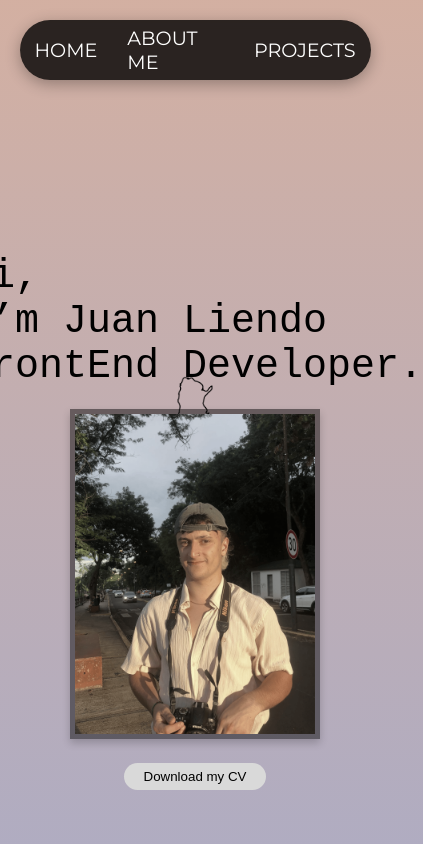
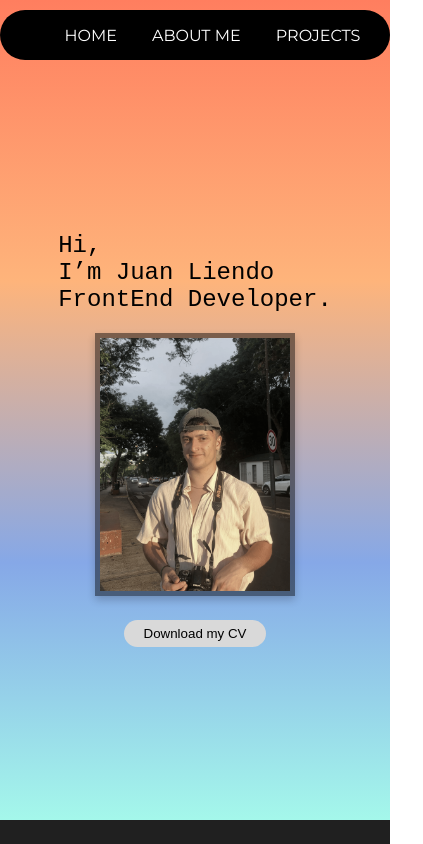
Before and after one commit to Juanliendo22/JuanPortfolio, a React (Vite) app in the folder Portfolio/: page / in a window 390 px wide. Shown: the top 844 px of the page, 423 px wide, since content can reach past the window. Built offline with nearby package versions, Linux system fonts and the light colour scheme.

Commit message:
casi terminado

```diff
--- a/Portfolio/src/App.css
+++ b/Portfolio/src/App.css
@@ -18,13 +18,13 @@
   position: fixed; /* Fija la imagen en la página */
   top: 50%; /* Posiciona la imagen en el medio verticalmente */
   left: 50%; /* Posiciona la imagen en el medio horizontalmente */
-  transform: translate(
-    -50%,
-    -50%
-  ); /* Ajusta para centrar la imagen exactamente */
-  z-index: -1; /* Asegura que la imagen esté encima del resto del contenido */
+  transform: translate(-50%, -50%) scale(3); /* Comienza en una escala 3x más grande */
+  z-index: -1; /* Asegura que la imagen esté detrás del contenido principal */
   width: 150px; /* Ajusta el tamaño de la imagen según tus necesidades */
   height: auto; /* Mantiene la proporción de la imagen */
+  opacity: 0; /* La imagen comienza como invisible */
+  transition: opacity 1s ease-in-out, transform 1s ease-in-out; /* Transición para mostrar la imagen y el zoom */
+  animation: showImage 1s ease-in-out 2.5s forwards; /* Anima la imagen para que aparezca después de 3 segundos */
 }
 
 /* Opcional: Agregar estilos para diferentes resoluciones */
@@ -39,3 +39,15 @@
     width: 200px; /* Ajusta el tamaño para pantallas más grandes */
   }
 }
+
+/* Animación para mostrar la imagen */
+@keyframes showImage {
+  0% {
+    opacity: 0;
+    transform: translate(-50%, -50%) scale(7); /* Comienza grande y oculto */
+  }
+  100% {
+    opacity: 1;
+    transform: translate(-50%, -50%) scale(1); /* Termina en el tamaño normal */
+  }
+}
--- a/Portfolio/src/Componentes/Main.css
+++ b/Portfolio/src/Componentes/Main.css
@@ -3,7 +3,7 @@
 /* Estilos generales */
 .main-container {
   width: 100%;
-  height: 100vh;
+  height: 90vh;
   padding: 20px;
   display: flex;
   flex-direction: column;
@@ -117,12 +117,12 @@ button:hover {
     width: 100%;
     justify-content: center;
     align-items: center;
-    font-size: 2.5rem; /* Reduce aún más el tamaño de la fuente */
+    font-size: 1.5rem; /* Reduce aún más el tamaño de la fuente */
     margin-bottom: 20px;
   }
 
   .Image-container img {
-    width: 250px; /* Reduce aún más el tamaño de la imagen en pantallas muy pequeñas */
+    width: 200px; /* Reduce aún más el tamaño de la imagen en pantallas muy pequeñas */
   }
 
   button {
--- a/Portfolio/src/Componentes/Main.jsx
+++ b/Portfolio/src/Componentes/Main.jsx
@@ -5,8 +5,17 @@ import "./Main.css";
 import Yo from "../assets/yo.png";
 
 const Main = () => {
-  const [text, setText] = useState(""); // Estado para el texto de la máquina de escribir
-  const fullText = "Hii,\nI’m Juan Liendo\nFrontEnd Developer.";
+  // Estado para el texto de la máquina de escribir
+  const [text, setText] = useState("");
+  const [language, setLanguage] = useState("en"); // "en" para inglés, "es" para español
+
+  // Texto de la máquina de escribir en diferentes idiomas
+  const texts = {
+    en: "Hii,\nI’m Juan Liendo\nFrontEnd Developer.",
+    es: "Hola,\nSoy Juan Liendo\nDesarrollador FrontEnd.",
+  };
+
+  const fullText = texts[language];
 
   useEffect(() => {
     let index = 0; // Índice de posición del texto
@@ -22,19 +31,34 @@ const Main = () => {
 
     // Limpieza del intervalo en caso de que el componente se desmonte
     return () => clearInterval(intervalId);
-  }, []);
+  }, [language]);
+
+  // Función para cambiar el idioma
+  const toggleLanguage = () => {
+    setLanguage((prevLanguage) => (prevLanguage === "en" ? "es" : "en"));
+  };
 
   return (
     <main id="home" className="main-container">
       <div className="containerPrincipal">
         <div className="Text-container">
-          <p>{text}</p>
+          <p>
+            {text.split("\n").map((line, index) => (
+              <React.Fragment key={index}>
+                {line}
+                <br />
+              </React.Fragment>
+            ))}
+          </p>
         </div>
         <div className="Image-container">
           <img src={Yo} alt="Yo" />
         </div>
       </div>
-      <button>Download my CV</button> {/* Corrige la ortografía de "CV" */}
+
+      <a href="/path-to-cv" download>
+        <button>Download my CV</button> {/* Cambiar el enlace a tu CV */}
+      </a>
     </main>
   );
 };
--- a/Portfolio/src/Componentes/Nav.css
+++ b/Portfolio/src/Componentes/Nav.css
@@ -1,5 +1,4 @@
 @import url("https://fonts.googleapis.com/css2?family=Montserrat:ital,wght@0,100..900;1,100..900&display=swap");
-
 @keyframes slideDown {
   0% {
     transform: translateY(-100%);
@@ -13,50 +12,36 @@
 
 /* Aplica el estilo y la animación al nav */
 nav {
-  width: 90%;
-  height: 60px;
+  width: 100%;
+  height: 50px;
   backdrop-filter: blur(10px);
-  background: rgba(0, 0, 0, 0.8); /* Fondo semi-transparente */
-  border-radius: 30px; /* Bordes redondeados */
-  margin: 20px auto; /* Centramos el nav con margen superior */
+  background-color: rgb(0, 0, 0);
+  border-radius: 50px;
+  margin-top: 10px;
   display: flex;
-  justify-content: space-around; /* Espacio entre los elementos */
+  justify-content: center;
   align-items: center;
   font-family: "Montserrat", sans-serif;
-  box-shadow: 0 4px 15px rgba(0, 0, 0, 0.3); /* Sombra */
   /* Añadir la animación */
   animation: slideDown 0.5s ease-out;
 }
 
 nav a {
-  color: white; /* Color de los enlaces */
-  font-size: 1.2rem; /* Tamaño de la fuente */
-  text-decoration: none; /* Sin subrayado */
-  margin: 0 15px; /* Espaciado entre enlaces */
-  font-family: "Montserrat", sans-serif; /* Fuente */
-  text-transform: uppercase; /* Texto en mayúsculas */
-  position: relative; /* Necesario para el efecto de desplazamiento */
+  color: white; /* Hereda el color del elemento padre */
+  font-size: 1.3rem;
+  text-decoration: none;
+  margin-left: 35px;
+  font-family: "Montserrat", sans-serif;
+  text-transform: uppercase;
 }
 
-nav a::after {
-  content: "";
-  position: absolute;
-  width: 100%;
-  height: 2px;
-  background: rgb(255, 115, 0); /* Color de subrayado */
-  left: 0;
-  bottom: -5px;
-  transform: scaleX(0);
-  transform-origin: bottom right;
-  transition: transform 0.3s ease-out;
+a:hover {
+  transition: 0.2s;
+  color: rgb(255, 115, 0);
 }
-
-nav a:hover::after {
-  transform: scaleX(1);
-  transform-origin: bottom left;
+/* Para pantallas de 480px o menos (móviles) */
+@media (max-width: 480px) {
+  nav a {
+    font-size: 1rem;
+  }
 }
-
-nav a:hover {
-  transition: color 0.3s ease-out;
-  color: rgb(255, 115, 0); /* Color al pasar el mouse */
-}
--- a/Portfolio/src/Componentes/Projects.jsx
+++ b/Portfolio/src/Componentes/Projects.jsx
@@ -13,20 +13,20 @@ const Projects = () => {
       img: tuwebi,
       alt: "Tuwebi Project",
       description:
-        "Consiste en la pagina web de un emprendimiento que crea paginas web, del cual soy una de las personas que forman parte del proyecto",
+        "This is a website for a business that creates websites, of which I am one of the team members.",
     },
     {
       id: 2,
       img: okto,
       alt: "Okto Project",
       description:
-        "Fue una pagina para un cliente real de TuWebi, la cual tuve que realizar desde 0",
+        "This was a website for a real client from TuWebi, which I had to build from scratch.",
     },
     {
       id: 3,
       img: Ae,
       alt: "Ae Project",
-      description: "Consiste en una herramienta para AmericanExpress",
+      description: "This is a tool developed for American Express.",
     },
   ];
 
--- a/Portfolio/src/index.css
+++ b/Portfolio/src/index.css
@@ -8,7 +8,10 @@ body {
   background: linear-gradient(180deg, #ff7e5f, #feb47b, #86a8e7, #a7ffeb);
   background-size: 200% 200%;
   animation: gradientAnimation 20s ease infinite;
+  background-attachment: fixed; /* Establece el fondo como fijo */
+  background-position: center center; /* Centra el fondo */
 }
+
 /* AnimatedBackground.css */
 @keyframes gradientAnimation {
   0% {
@@ -21,3 +24,26 @@ body {
     background-position: 0% 0%;
   }
 }
+
+/* Estiliza la barra de desplazamiento para navegadores WebKit (Chrome, Safari, Edge) */
+::-webkit-scrollbar {
+  width: 12px; /* Ancho de la barra de desplazamiento */
+  background: #f1f1f1; /* Color de fondo de la barra de desplazamiento */
+}
+
+/* Parte de la barra de desplazamiento */
+::-webkit-scrollbar-thumb {
+  background: #888; /* Color del pulgar de la barra de desplazamiento */
+  border-radius: 10px; /* Esquinas redondeadas del pulgar */
+}
+
+/* Parte de la barra de desplazamiento en hover */
+::-webkit-scrollbar-thumb:hover {
+  background: #555; /* Color del pulgar en hover */
+}
+
+/* Estilos adicionales para Firefox */
+.scroll-container {
+  scrollbar-width: thin; /* Estilo de la barra de desplazamiento (fina) */
+  scrollbar-color: #888 #f1f1f1; /* Color del pulgar y el fondo */
+}
```
